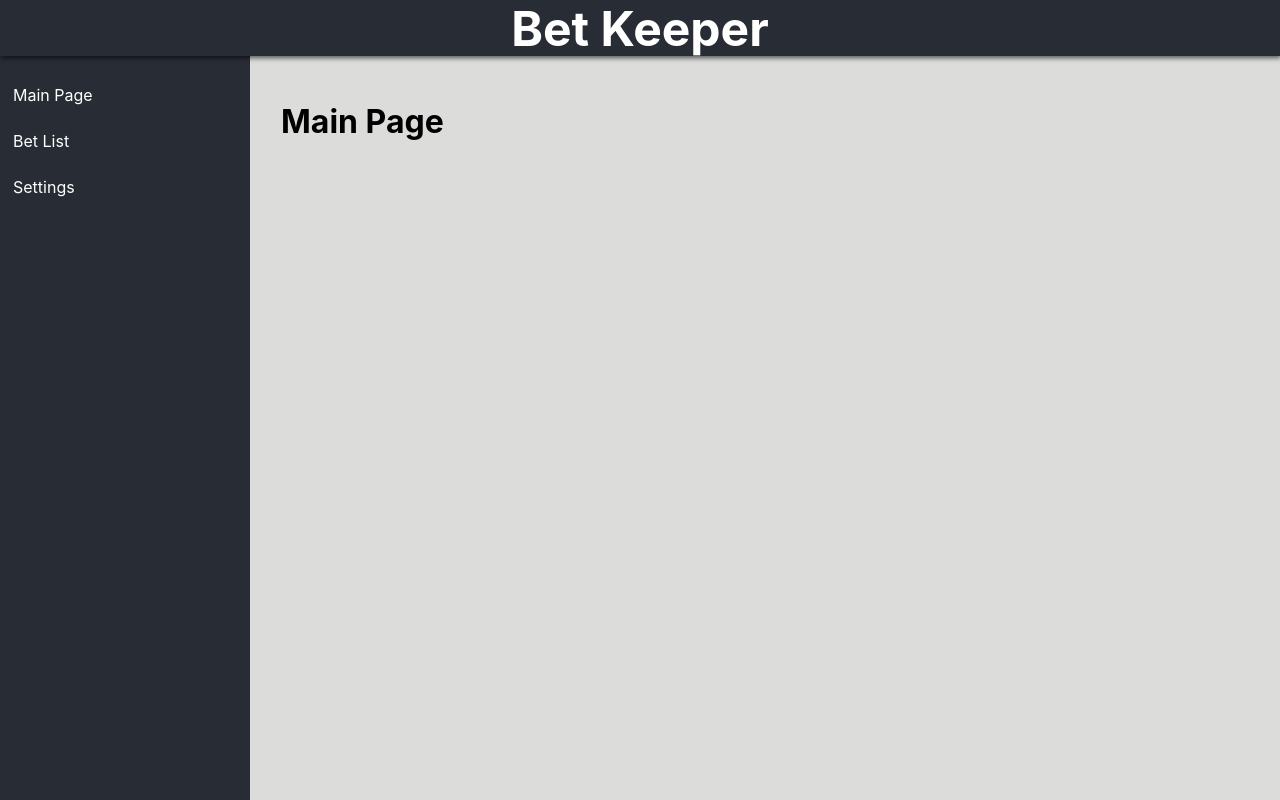
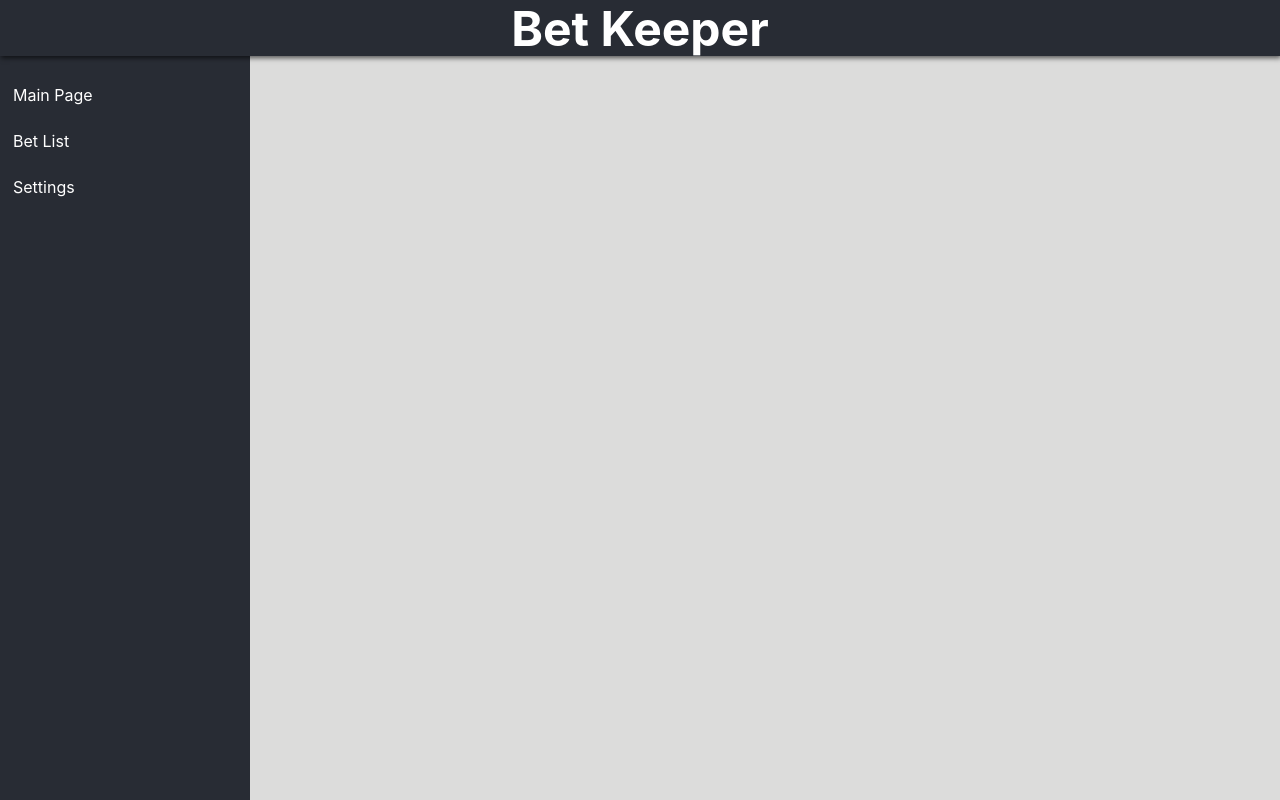
Before and after one commit to radek2s/BetKeeper, a React (Create React App) app: page / in a window 1280 px wide. Built offline with nearby package versions, Linux system fonts and the light colour scheme; what @fluentui/react would draw is missing.

Commit message:
⬆️ #16 Upgrade to latest react and router

```diff
--- a/src/App.tsx
+++ b/src/App.tsx
@@ -1,9 +1,7 @@
-import React, { Suspense } from 'react'
+import React from 'react'
 import './App.css'
-import { BrowserRouter as Router } from 'react-router-dom'
+import { Outlet } from 'react-router-dom'
 import Navigation from './layout/Navigation'
-import RouterOutlet from './layout/RouterOutlet'
-import Loading from './layout/Loading'
 import BetDataProvider from './providers/BetDataProvider'
 import { DatabaseProvider } from './providers/DatabaseProvider'
 
@@ -19,12 +17,10 @@ function App() {
               <h1>Bet Keeper</h1>
             </header>
 
-            <Router>
-              <Suspense fallback={<Loading />}>
-                <Navigation />
-                <RouterOutlet />
-              </Suspense>
-            </Router>
+            <Navigation />
+            <div className="App-main">
+              <Outlet />
+            </div>
           </>
         </BetDataProvider>
       </DatabaseProvider>
--- a/src/index.tsx
+++ b/src/index.tsx
@@ -1,15 +1,19 @@
 import React from 'react'
-import ReactDOM from 'react-dom'
+import ReactDOM from 'react-dom/client'
 import './index.css'
-import App from './App'
 import * as serviceWorkerRegistration from './serviceWorkerRegistration'
 import reportWebVitals from './reportWebVitals'
+import { RouterProvider } from 'react-router-dom'
+import router from './routes'
 
-ReactDOM.render(
+const container = document.getElementById('root')
+// eslint-disable-next-line @typescript-eslint/ban-ts-comment
+// @ts-ignore
+const root = ReactDOM.createRoot(container)
+root.render(
   <React.StrictMode>
-    <App />
-  </React.StrictMode>,
-  document.getElementById('root')
+    <RouterProvider router={router} />
+  </React.StrictMode>
 )
 
 // If you want your app to work offline and load faster, you can change
--- a/src/layout/RouterOutlet.tsx
+++ /dev/null
@@ -1,26 +0,0 @@
-import React, { lazy } from 'react'
-import { Switch, Route } from 'react-router-dom'
-
-const BetPage = lazy(() => import('../views/BetListPage'))
-const MainPage = lazy(() => import('../views/MainPage'))
-const SettingsPage = lazy(() => import('../views/Settings'))
-
-const RouterOutlet: React.FC = () => {
-  return (
-    <main className="App-main">
-      <Switch>
-        <Route path="/list">
-          <BetPage></BetPage>
-        </Route>
-        <Route path="/settings">
-          <SettingsPage />
-        </Route>
-        <Route path="/">
-          <MainPage />
-        </Route>
-      </Switch>
-    </main>
-  )
-}
-
-export default RouterOutlet
--- /dev/null
+++ b/src/routes.tsx
@@ -0,0 +1,24 @@
+import React from 'react'
+import { createBrowserRouter } from 'react-router-dom'
+import App from './App'
+import BetPage from './views/BetListPage'
+import SettingsPage from './views/Settings'
+
+const router = createBrowserRouter([
+  {
+    path: '/',
+    element: <App />,
+    children: [
+      {
+        path: 'list',
+        element: <BetPage />,
+      },
+      {
+        path: 'settings',
+        element: <SettingsPage />,
+      },
+    ],
+  },
+])
+
+export default router
```
Also changed, not shown: package.json (+14 -17 lines), src/logo.svg (deleted), 1 other file (tests, documents, lock files or other folders).
